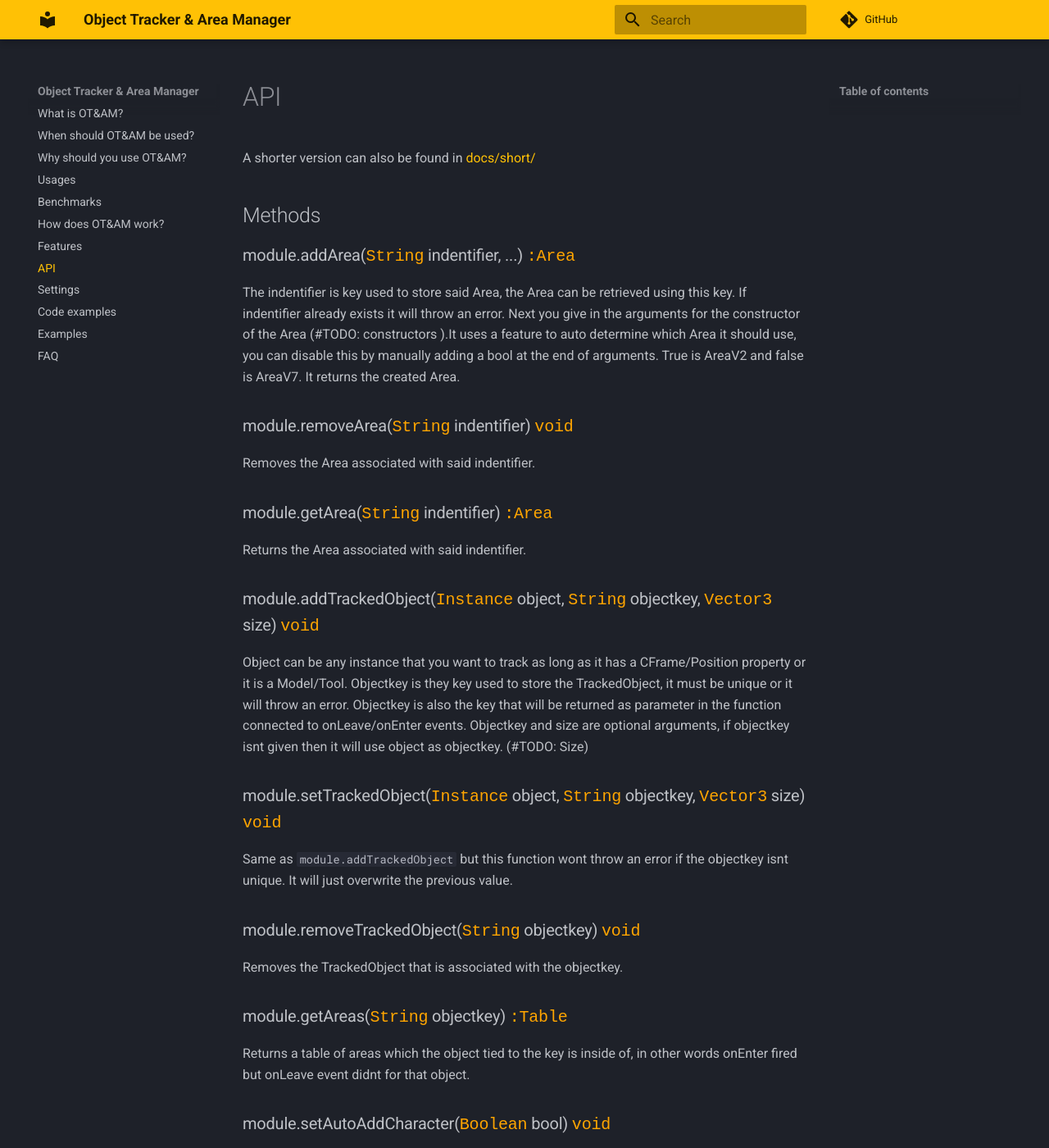
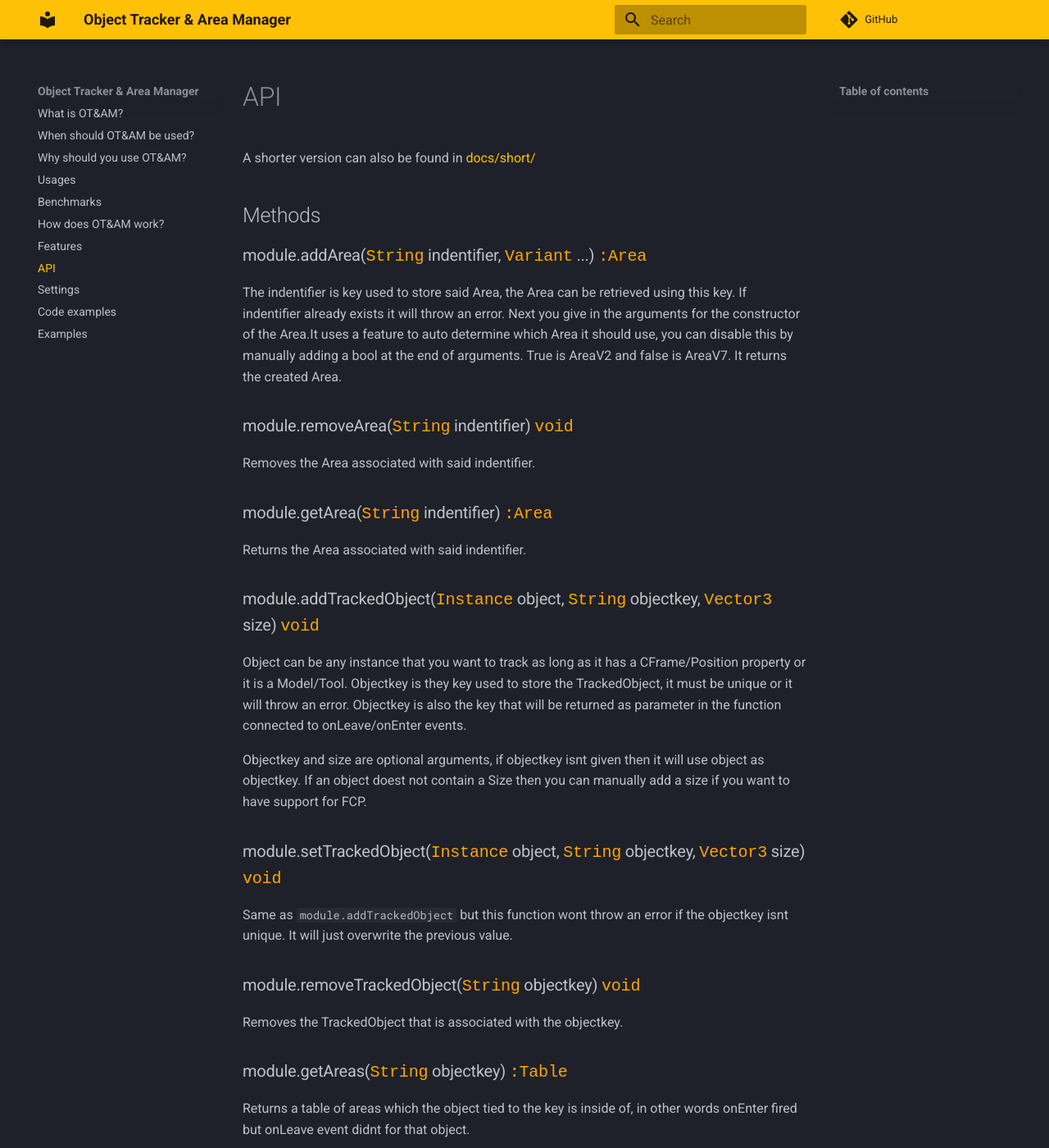
Before and after one commit to VerdommeMan/OT-AM, an MkDocs documentation site: the page built from docs/mkdocs/docs/API.md, in a window 1280 px wide and 1400 px high. Shown: the whole window at 82% size. Built offline with MkDocs 1.6.1 and Material for MkDocs 9.7.7, drawn with Linux system fonts in a browser that asks for light colours; comment, search, counter and statistics services are not loaded; some of the changed text lies outside the part shown.

```diff
--- a/docs/mkdocs/docs/API.md
+++ b/docs/mkdocs/docs/API.md
@@ -4,8 +4,8 @@ A shorter version can also be found in [docs/short/](https://github.com/Verdomme
 
 ## Methods
 
-### module.addArea({==String==} indentifier, ...) {==:Area==}
-The indentifier is key used to store said Area, the Area can be retrieved using this key. If indentifier already exists it will throw an error. Next you give in the arguments for the constructor of the Area (#TODO: constructors ).It uses a feature to auto determine which Area it should use, you can disable this by manually adding a bool at the end of arguments. True is AreaV2 and false is AreaV7. It returns the created Area.
+### module.addArea({==String==} indentifier, {==Variant==} ...) {==:Area==}
+The indentifier is key used to store said Area, the Area can be retrieved using this key. If indentifier already exists it will throw an error. Next you give in the arguments for the constructor of the Area.It uses a feature to auto determine which Area it should use, you can disable this by manually adding a bool at the end of arguments. True is AreaV2 and false is AreaV7. It returns the created Area.
 
 ### module.removeArea({==String==} indentifier) {==void==}
 Removes the Area associated with said indentifier.
@@ -15,7 +15,8 @@ Returns the Area associated with said indentifier.
 
 ### module.addTrackedObject({==Instance==} object, {==String==} objectkey, {==Vector3==} size) {==void==}
 Object can be any instance that you want to track as long as it has a CFrame/Position property or it is a Model/Tool. Objectkey is they key used to store the TrackedObject, it must be unique or it will throw an error. Objectkey is also the key that will be returned as parameter in the function connected to onLeave/onEnter events.
-Objectkey and size are optional arguments, if objectkey isnt given then it will use object as objectkey. (#TODO: Size)
+
+Objectkey and size are optional arguments, if objectkey isnt given then it will use object as objectkey. If an object doest not contain a Size then you can manually add a size if you want to have support for FCP.
 
 ### module.setTrackedObject({==Instance==} object, {==String==} objectkey, {==Vector3==} size) {==void==}
 Same as `module.addTrackedObject` but this function wont throw an error if the objectkey isnt unique. It will just overwrite the previous value.
@@ -58,6 +59,16 @@ Holds a reference to .Event of the `Area.leave` BindableEvent. When you connect
 ### Area.TrackedObjectKeys {==:Dictionary==}
 Holds all the Tracked Objects its keys which are in that Area.
 
+
+## Constructors for Area
+The arguments of these is what you need to pass to `module.addArea`.
+
+### Area.new({==CFrame==} cf, {==Vector3==} Size) {==:Area==}
+Returns an Area.
+
+### Area.new({==BasePart==} part) {==:Area==}
+Calls the other constructor internally, returns an Area.
+
 <script>
 document.addEventListener('DOMContentLoaded', init);
 function init(){
--- a/docs/mkdocs/docs/css/extras.css
+++ b/docs/mkdocs/docs/css/extras.css
@@ -2,4 +2,5 @@ mark.critic{
     color: orange;
     font-family: monospace;
     background-color: rgba(0,0,0,0);
+    font-size: 1em;
 }
--- a/docs/mkdocs/mkdocs.yml
+++ b/docs/mkdocs/mkdocs.yml
@@ -11,7 +11,6 @@ nav:
     - Settings: settings.md
     - Code examples: code-examples.md
     - Examples: examples.md
-    - FAQ: FAQ.md
 
 theme:
   name: material
```
Also changed, not shown: docs/mkdocs/docs/FAQ.md (+0 -3 lines).
